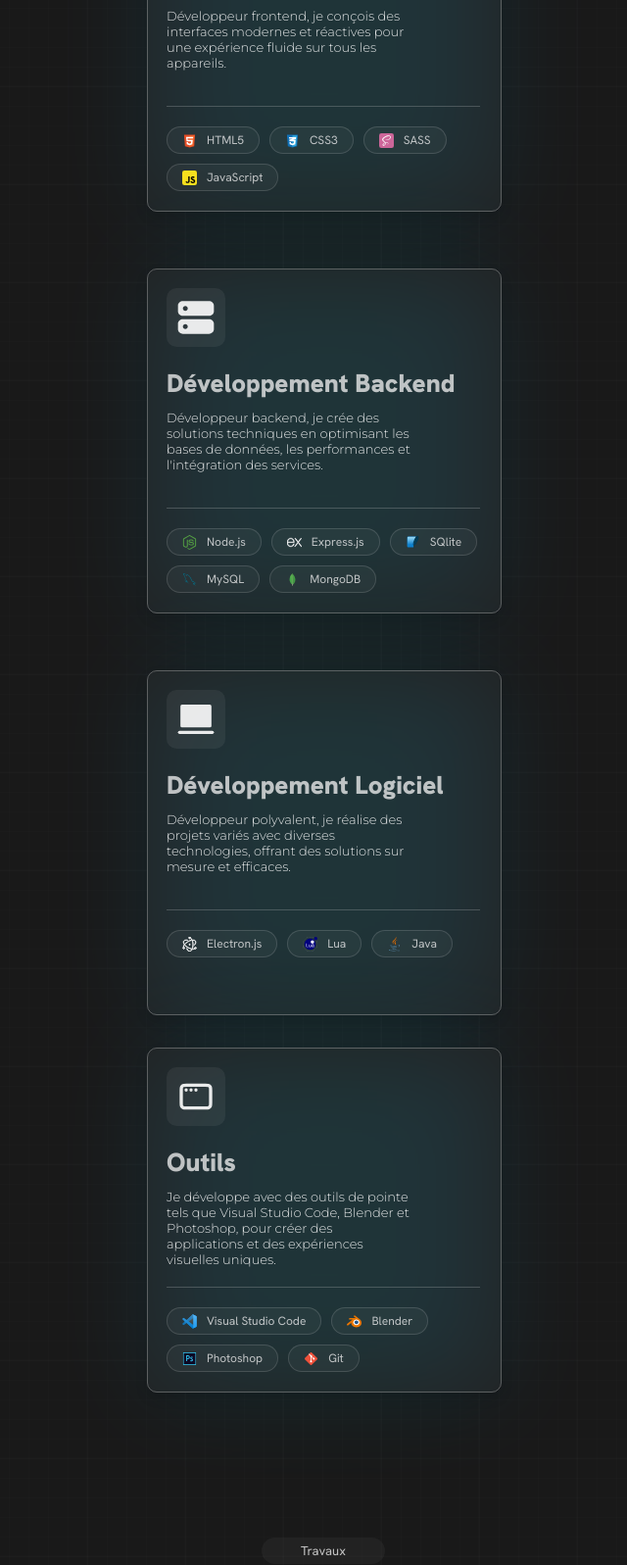
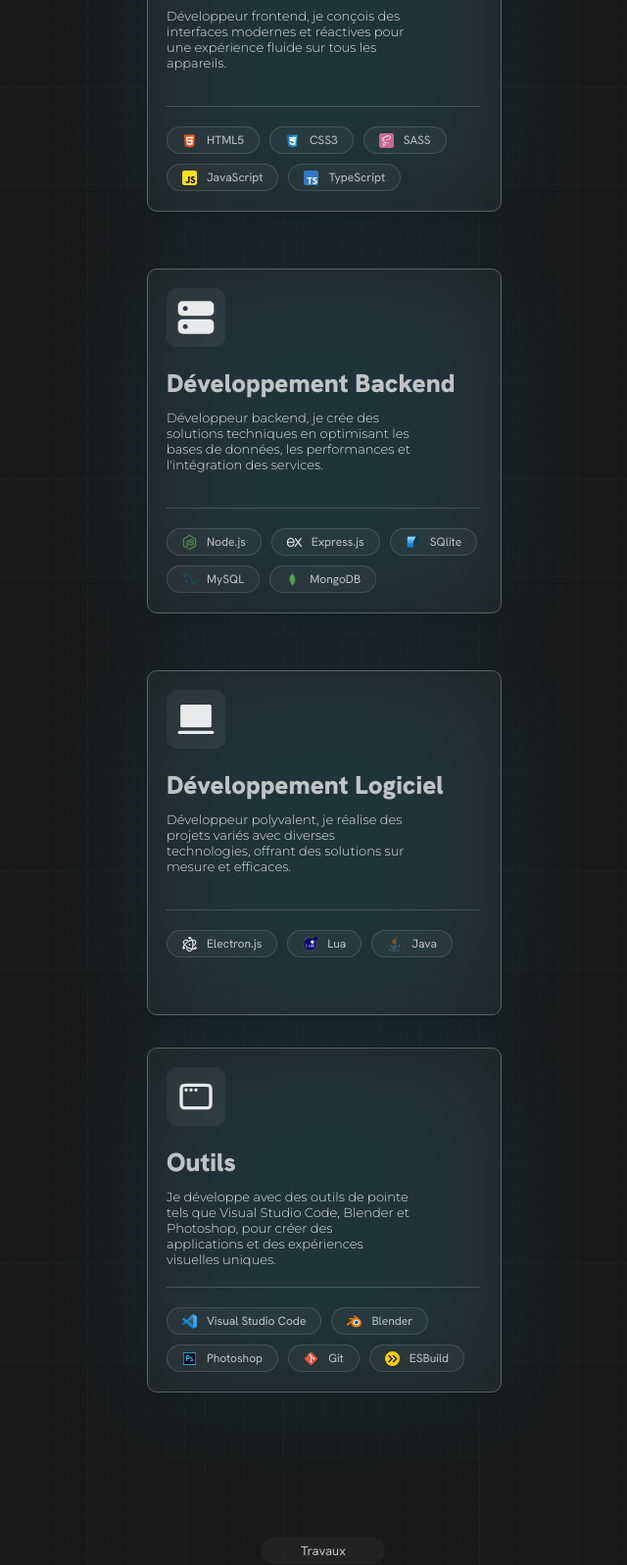
Before and after one commit to Xari0x/Jordqn.fr, a plain HTML site: page index.html in a window 1280 px wide. Shown: the part 1111-2708 px from the top of the page at 98% size, without its empty margins (310-950 px from the left). Drawn offline with Linux system fonts and the light colour scheme.

Commit message:
Added TypeScript & ESBuild to skills.

```diff
--- a/index.html
+++ b/index.html
@@ -69,6 +69,10 @@
                         <a href="https://fr.wikipedia.org/wiki/JavaScript" class="slot">
                             <img class="logo" src="./assets/SVG/Javascript.svg">
                             <span class="name">JavaScript</span>
+                        </a>
+                        <a href="https://www.typescriptlang.org/" class="slot">
+                            <img class="logo" src="./assets/SVG/Typescript.svg">
+                            <span class="name">TypeScript</span>
                         </a>
                     </div>
                 </div>
@@ -148,6 +152,10 @@
                         <a href="https://git-scm.com/" class="slot">
                             <img class="logo" src="./assets/SVG/Git.svg">
                             <span class="name">Git</span>
+                        </a>
+                        <a href="https://esbuild.github.io/" class="slot">
+                            <img class="logo" src="./assets/SVG/ESBuild.svg">
+                            <span class="name">ESBuild</span>
                         </a>
                     </div>
                 </div>
```
Also changed, not shown: assets/SVG/ESBuild.svg (added), assets/SVG/Typescript.svg (added).
